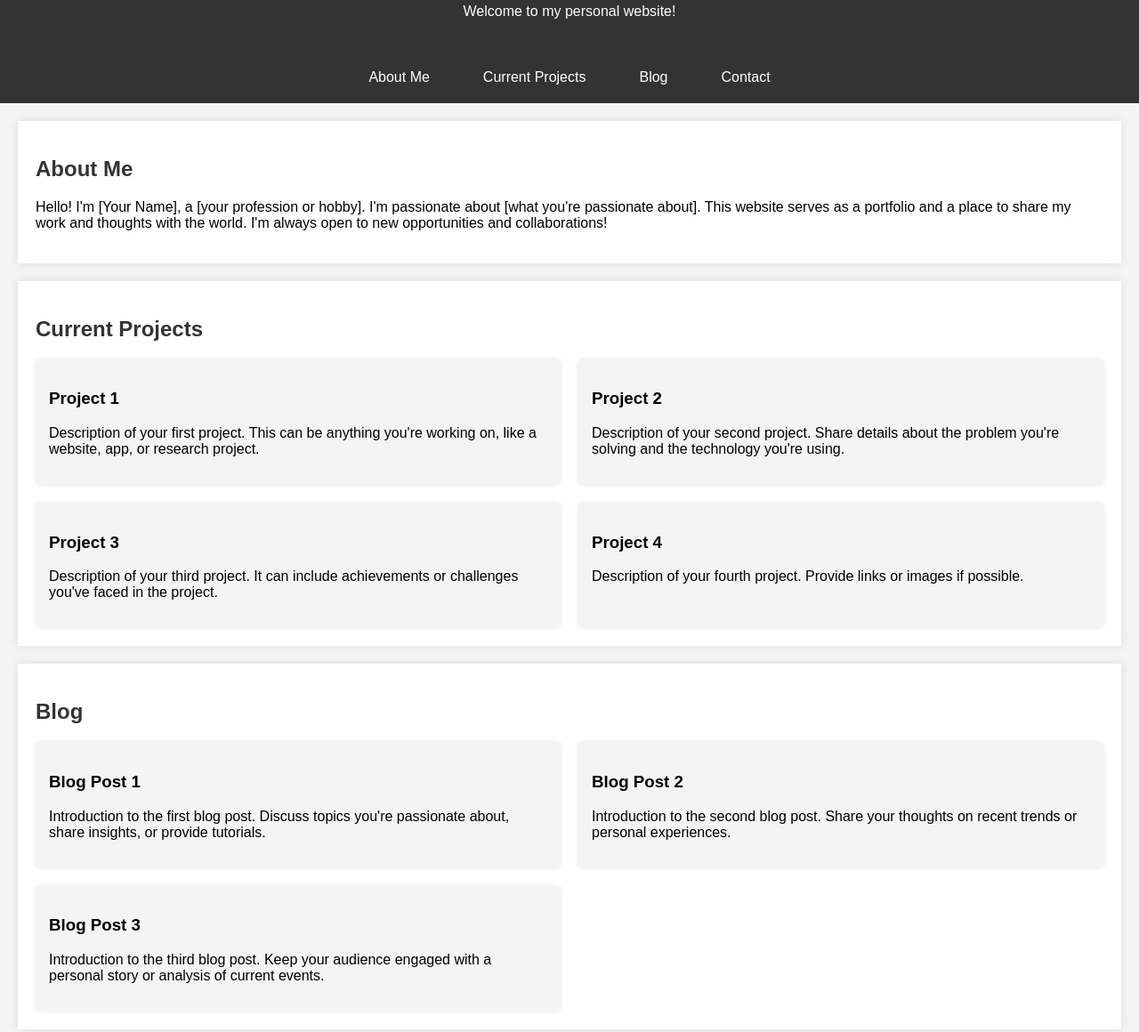
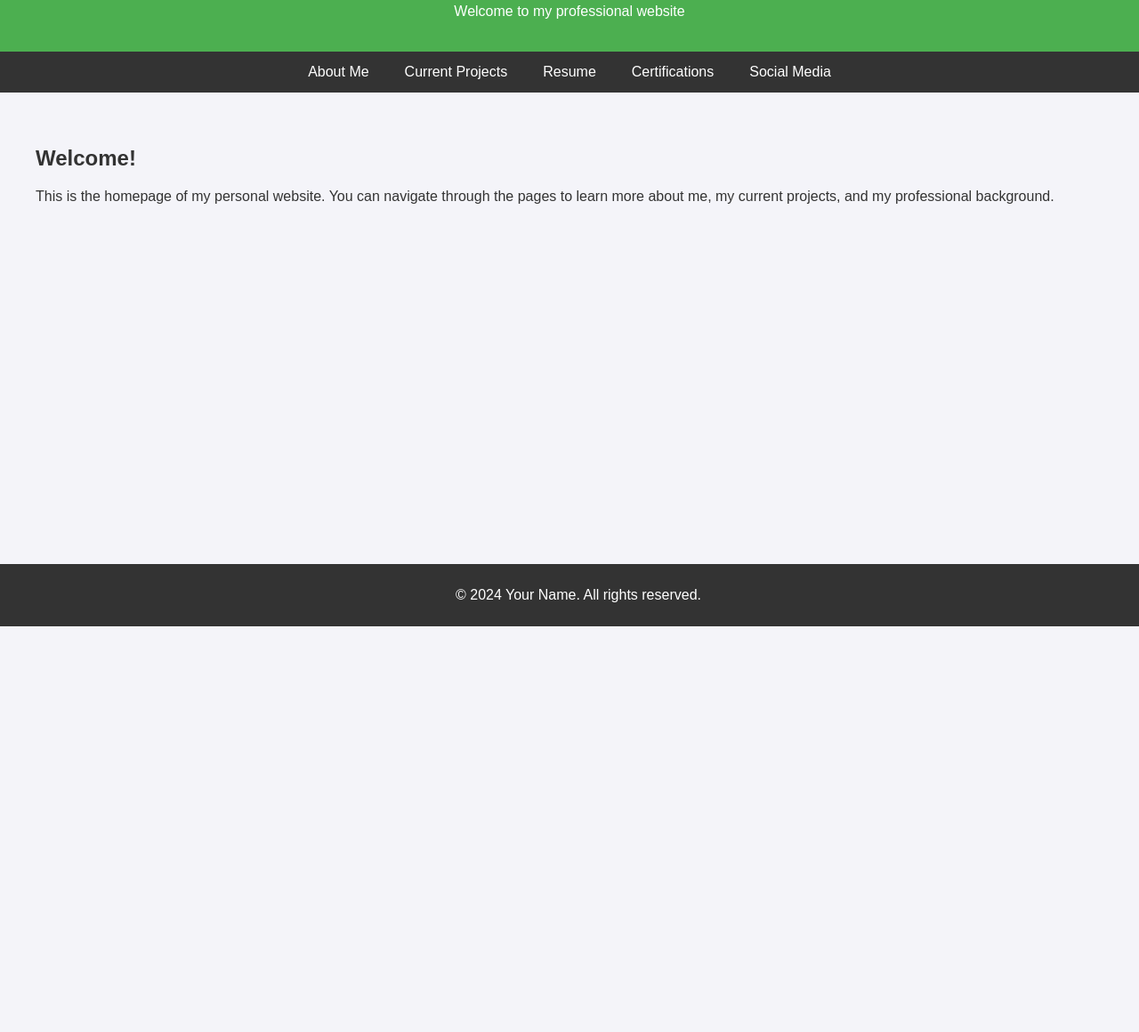
Before and after one commit to gtesterman/mywebsite, a plain HTML site: page index.html in a window 1280 px wide. Shown: the part 96-1256 px from the top of the page at 89% size. After the commit the page ends 800 px from the top, so only its background shows below. Drawn offline with Linux system fonts and the light colour scheme.

Commit message:
Update index.html

```diff
--- a/index.html
+++ b/index.html
@@ -3,88 +3,50 @@
 <head>
     <meta charset="UTF-8">
     <meta name="viewport" content="width=device-width, initial-scale=1.0">
-    <title>Your Name - Personal Website</title>
+    <meta name="description" content="Personal Professional Website">
+    <title>Your Name - Personal Professional Website</title>
     <style>
         body {
             font-family: Arial, sans-serif;
             margin: 0;
             padding: 0;
-            background-color: #f4f4f4;
+            background-color: #f4f4f9;
+            color: #333;
         }
         header {
-            background-color: #333;
+            background-color: #4CAF50;
             color: white;
             padding: 20px;
             text-align: center;
         }
         nav {
-            background-color: #333;
             display: flex;
             justify-content: center;
-            padding: 10px 0;
+            background-color: #333;
         }
         nav a {
             color: white;
+            padding: 14px 20px;
             text-decoration: none;
-            padding: 10px 20px;
-            margin: 0 10px;
+            text-align: center;
+            transition: background-color 0.3s;
         }
         nav a:hover {
-            background-color: #575757;
-            border-radius: 4px;
+            background-color: #ddd;
+            color: black;
         }
         section {
             padding: 20px;
             margin: 20px;
-            background-color: white;
-            box-shadow: 0 0 10px rgba(0, 0, 0, 0.1);
-        }
-        h2 {
-            color: #333;
-        }
-        .projects, .blog-posts {
-            display: grid;
-            grid-template-columns: 1fr 1fr;
-            gap: 20px;
-        }
-        .projects div, .blog-posts div {
-            background-color: #f4f4f4;
-            padding: 15px;
-            border-radius: 5px;
-            box-shadow: 0 0 5px rgba(0, 0, 0, 0.1);
-        }
-        .social-links a {
-            margin: 10px;
-            text-decoration: none;
-            color: #333;
-            font-size: 18px;
-        }
-        .social-links a:hover {
-            text-decoration: underline;
         }
         footer {
             background-color: #333;
             color: white;
             text-align: center;
             padding: 10px;
-        }
-        .contact-form input, .contact-form textarea {
+            position: fixed;
             width: 100%;
-            padding: 10px;
-            margin: 10px 0;
-            border: 1px solid #ccc;
-            border-radius: 5px;
-        }
-        .contact-form button {
-            background-color: #333;
-            color: white;
-            padding: 10px 20px;
-            border: none;
-            cursor: pointer;
-            border-radius: 5px;
-        }
-        .contact-form button:hover {
-            background-color: #575757;
+            bottom: 0;
         }
     </style>
 </head>
@@ -92,81 +54,20 @@
 
     <header>
         <h1>Your Name</h1>
-    <p>Welcome to my personal website!</p>
+        <p>Welcome to my professional website</p>
     </header>
 
     <nav>
-    <a href="#about">About Me</a>
-    <a href="#projects">Current Projects</a>
-    <a href="#blog">Blog</a>
-    <a href="#contact">Contact</a>
+        <a href="about.html">About Me</a>
+        <a href="projects.html">Current Projects</a>
+        <a href="resume.html">Resume</a>
+        <a href="certifications.html">Certifications</a>
+        <a href="social.html">Social Media</a>
     </nav>
 
-<section id="about">
-    <h2>About Me</h2>
-    <p>Hello! I'm [Your Name], a [your profession or hobby]. I'm passionate about [what you're passionate about]. This website serves as a portfolio and a place to share my work and thoughts with the world. I'm always open to new opportunities and collaborations!</p>
-</section>
-
-<section id="projects">
-    <h2>Current Projects</h2>
-    <div class="projects">
-        <div>
-            <h3>Project 1</h3>
-            <p>Description of your first project. This can be anything you're working on, like a website, app, or research project.</p>
-        </div>
-        <div>
-            <h3>Project 2</h3>
-            <p>Description of your second project. Share details about the problem you're solving and the technology you're using.</p>
-        </div>
-        <div>
-            <h3>Project 3</h3>
-            <p>Description of your third project. It can include achievements or challenges you've faced in the project.</p>
-        </div>
-        <div>
-            <h3>Project 4</h3>
-            <p>Description of your fourth project. Provide links or images if possible.</p>
-        </div>
-    </div>
-</section>
-
-<section id="blog">
-    <h2>Blog</h2>
-    <div class="blog-posts">
-        <div>
-            <h3>Blog Post 1</h3>
-            <p>Introduction to the first blog post. Discuss topics you're passionate about, share insights, or provide tutorials.</p>
-        </div>
-        <div>
-            <h3>Blog Post 2</h3>
-            <p>Introduction to the second blog post. Share your thoughts on recent trends or personal experiences.</p>
-        </div>
-        <div>
-            <h3>Blog Post 3</h3>
-            <p>Introduction to the third blog post. Keep your audience engaged with a personal story or analysis of current events.</p>
-        </div>
-    </div>
-</section>
-
-<section id="contact">
-    <h2>Contact</h2>
-    <p>If you'd like to get in touch, feel free to use the form below or send me an email at <a href="mailto:your-email@example.com">your-email@example.com</a>.</p>
-    <div class="contact-form">
-        <form action="#" method="post">
-            <input type="text" name="name" placeholder="Your Name" required>
-            <input type="email" name="email" placeholder="Your Email" required>
-            <textarea name="message" placeholder="Your Message" rows="5" required></textarea>
-            <button type="submit">Send Message</button>
-        </form>
-    </div>
-</section>
-
-<section id="social">
-    <h2>Follow Me</h2>
-    <div class="social-links">
-        <a href="https://twitter.com/yourprofile" target="_blank">Twitter</a>
-        <a href="https://linkedin.com/in/yourprofile" target="_blank">LinkedIn</a>
-        <a href="https://github.com/yourprofile" target="_blank">GitHub</a>
-    </div>
+    <section>
+        <h2>Welcome!</h2>
+        <p>This is the homepage of my personal website. You can navigate through the pages to learn more about me, my current projects, and my professional background.</p>
     </section>
 
     <footer>
```
Lines whose indentation alone changed are shown as unchanged.
